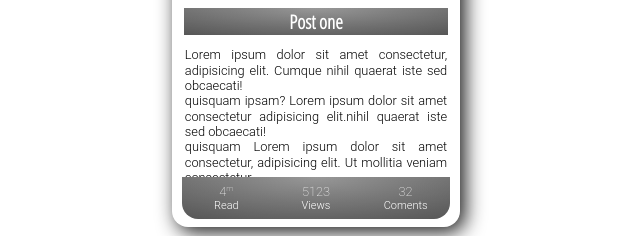
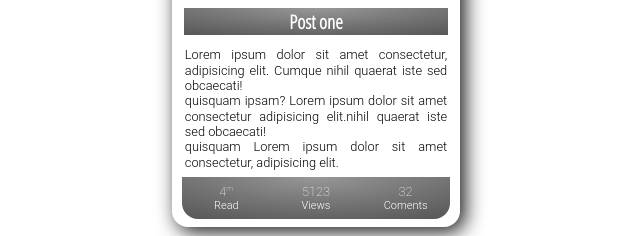
Before and after one commit to josezanle/Card-2, a plain HTML site: page index.html in a window 1280 px wide. Shown: the part 456-692 px from the top of the page, 332-972 px from the left. Drawn offline with Linux system fonts and the light colour scheme.

Commit message:
Update index.html

```diff
--- a/index.html
+++ b/index.html
@@ -17,7 +17,7 @@
             <span class="date">4 days ago</span>
             <h2>Post one</h2>
             <p>Lorem ipsum dolor sit amet consectetur, adipisicing elit. Cumque nihil quaerat iste sed obcaecati!<br>quisquam ipsam? Lorem ipsum dolor sit amet consectetur adipisicing elit.nihil quaerat iste sed obcaecati!<br>quisquam Lorem ipsum dolor sit
-                amet consectetur, adipisicing elit. Ut mollitia veniam consectetur
+                amet consectetur, adipisicing elit.
             </p>
         </div>
         <div class="card-stats">
```
